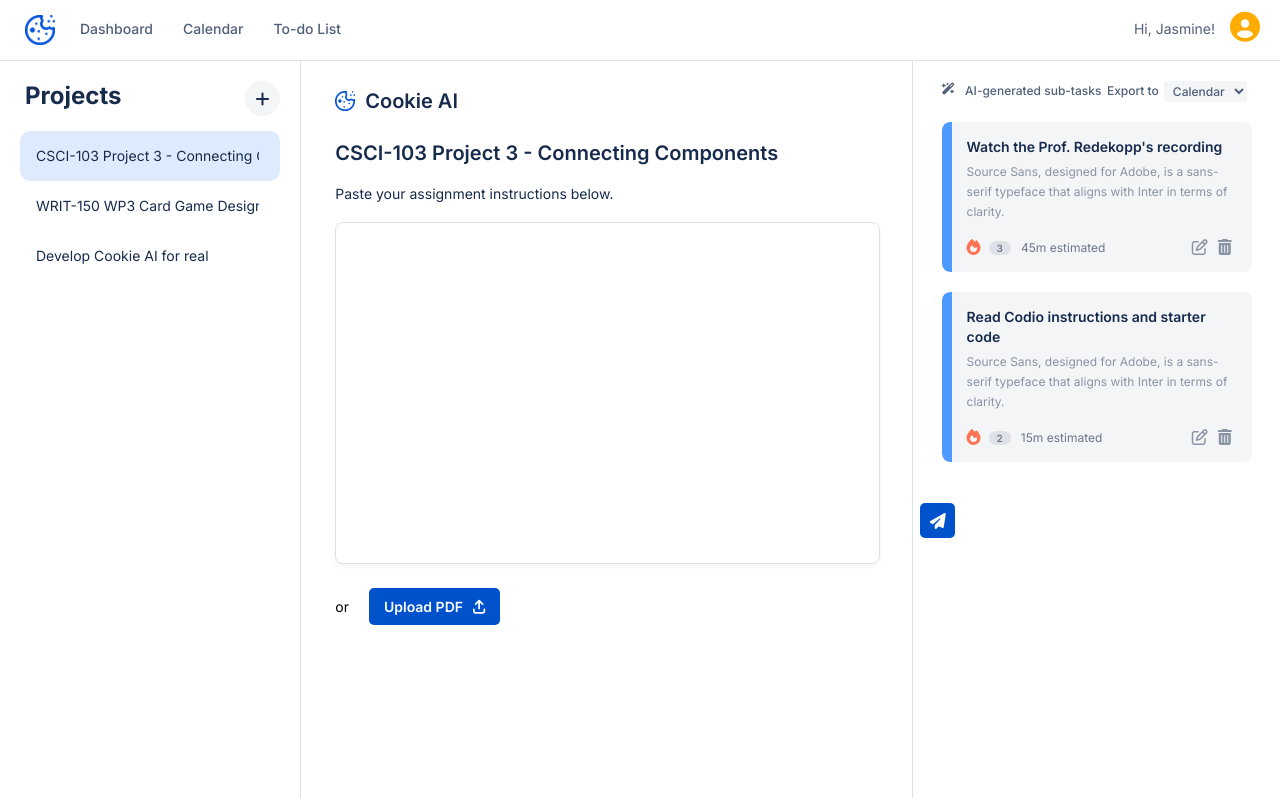
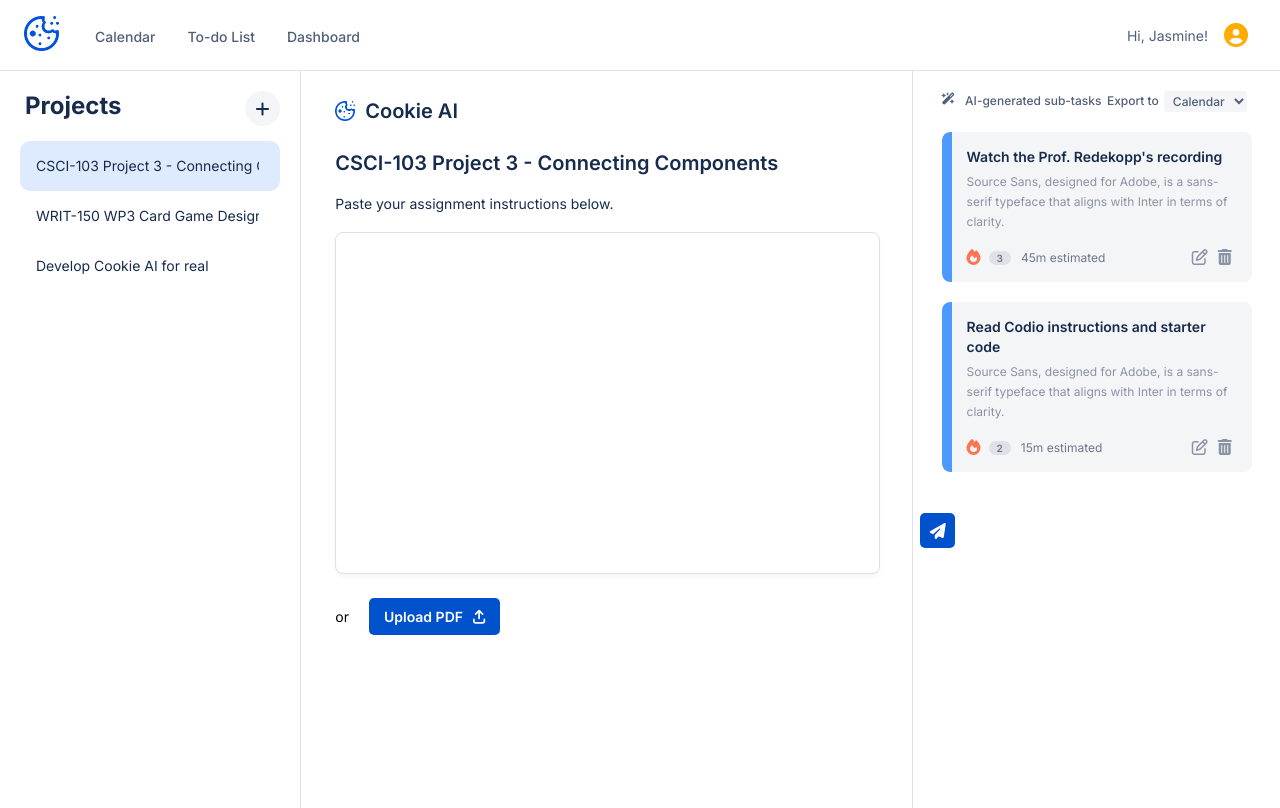
Before and after one commit to YippieWeb/cookie-ai, a React (Create React App) app: page /dashboard in a window 1280 px wide. Built offline with nearby package versions, Linux system fonts and the light colour scheme.

Commit message:
added navbar

```diff
--- a/src/App.css
+++ b/src/App.css
@@ -21,7 +21,7 @@ h1, h2, h3, p {
 .project-column {
   flex: 1;
   padding: 20px;
-  border-right: 1.5px solid #DFE1E8;
+  border-right: 1.5px solid #DFE1E6;
 }
 
 .assignment-column {
@@ -32,5 +32,5 @@ h1, h2, h3, p {
 .subtask-column {
   flex: 4;
   padding: 20px;
-  border-left: 1.5px solid #DFE1E8;
+  border-left: 1.5px solid #DFE1E6;
 }
--- a/src/components/Assignments/Assignments.css
+++ b/src/components/Assignments/Assignments.css
@@ -43,7 +43,7 @@
   height: 300px;
   padding: 20px;
   border-radius: 8px;
-  border: 1.5px solid #DFE1E8;
+  border: 1.5px solid #DFE1E6;
   box-shadow: rgba(0, 0, 0, 0.04) 0px 3px 5px;
   resize: none;
   font-family: 'Inter', sans-serif;
--- a/src/components/Assignments/Assignments.js
+++ b/src/components/Assignments/Assignments.js
@@ -19,10 +19,10 @@ function Assignments() {
                     <p>or</p>
                     <button className='upload-button'>
                         <p>Upload PDF</p>
-                        <i class="fa-solid fa-arrow-up-from-bracket"></i>
+                        <i className="fa-solid fa-arrow-up-from-bracket"></i>
                     </button>
                     <button className='send-button'>
-                    <i class="fa-solid fa-paper-plane"></i>
+                    <i className="fa-solid fa-paper-plane"></i>
                     </button>
                 </div>
             </div>
--- a/src/components/Header/Header.css
+++ b/src/components/Header/Header.css
@@ -1,7 +1,7 @@
-.main-header {
+/* .main-header {
   display: flex;
   justify-content: space-between;
-  border-bottom: 1.5px solid #DFE1E8;
+  border-bottom: 1.5px solid #DFE1E6;
 }
 
 .main-header .left {
@@ -41,4 +41,70 @@
 .main-header .right i {
   font-size: 30px;
   color: #FFAB00;
+} */
+
+.navbar {
+  display: flex;
+  justify-content: space-between;
+  align-items: center;
+  padding: 1rem;
+  border-bottom: 1.5px solid #DFE1E6;
 }
+
+.navbar-left {
+  display: flex;
+  padding-left: 8px;
+}
+
+.navbar-left .logo {
+  width: 35px;
+  height: 35px;
+  font-size: 1.5rem;
+  font-weight: bold;
+  color: #fff;
+  text-decoration: none;
+}
+
+.navbar-left .nav-links {
+  padding: 2px 0 0 24px;
+  list-style-type: none;
+  display: flex;
+  margin: 0;
+}
+
+.navbar-left .nav-links li {
+  padding: 8px 12px;
+  margin-right: 8px;
+  border-radius: 4px;
+  transition: .3s ease;
+}
+
+.navbar-left .nav-links li:hover {
+  background-color: #F4F5F7;
+}
+
+.navbar-left .nav-links a {
+  color: #505F79;
+  font-size: 14px;
+  font-weight: 500;
+  text-decoration: none;
+}
+
+.navbar-right {
+  display: flex;
+  align-items: center;
+  padding-right: 16px;
+}
+
+.navbar-right p {
+  color: #505F79;
+  font-size: 14px;
+}
+
+.navbar-right .user-icon {
+  color: #FFAB00;
+  font-size: 24px;
+  text-decoration: none;
+  margin-left: 1rem;
+  position: relative;
+}
--- a/src/components/Header/Header.js
+++ b/src/components/Header/Header.js
@@ -4,22 +4,46 @@ import './Header.css';
 
 function Header() {
     return (
-        <div className='main-header'>
-            <div className='left'>
-                <div className='logo'>
-                    <img src={logo} className='cookie-logo' alt="logo" />
-                </div>
-                <div className='navbar'>
-                    <p>Dashboard</p>
-                    <p>Calendar</p>
-                    <p>To-do List</p>
-                </div>
+        // <div className='main-header'>
+        //     <div className='left'>
+        //         <div className='logo'>
+        //             <img src={logo} className='cookie-logo' alt="logo" />
+        //         </div>
+        //         <div className='navbar'>
+        //             <p>Dashboard</p>
+        //             <p>Calendar</p>
+        //             <p>To-do List</p>
+        //         </div>
+        //     </div>
+        //     <div className='right'>
+        //         <p>Hi, Jasmine!</p>
+        //         <i class="fa-solid fa-circle-user"></i>
+        //     </div>
+        // </div>
+        <nav className="navbar">
+            <div className="navbar-left">
+                <a href="/" className="logo">
+                <img src={logo} className='logo' alt="logo" />
+                </a>
+                <ul className="nav-links">
+                    <li>
+                        <a href="/calendar">Calendar</a>
+                    </li>
+                    <li>
+                        <a href="/to-do">To-do List</a>
+                    </li>
+                    <li>
+                        <a href="/dashboard">Dashboard</a>
+                    </li>
+                </ul>
             </div>
-            <div className='right'>
+            <div className="navbar-right">
                 <p>Hi, Jasmine!</p>
-                <i class="fa-solid fa-circle-user"></i>
+                <a href="/account" className="user-icon">
+                    <i className="fa-solid fa-circle-user"></i>
+                </a>
             </div>
-        </div>
+        </nav>
     );
 }
 
--- a/src/components/Subtasks/Subtasks.js
+++ b/src/components/Subtasks/Subtasks.js
@@ -7,7 +7,7 @@ function Subtasks() {
             <div className='wrapper'>
                 <div className='header'>
                     <div className='title'>
-                        <i class="fa-solid fa-wand-magic-sparkles"></i>
+                        <i className="fa-solid fa-wand-magic-sparkles"></i>
                         <p>AI-generated sub-tasks</p>
                     </div>
                     <div className='export'>
@@ -26,7 +26,7 @@ function Subtasks() {
                             <p className='description'>Source Sans, designed for Adobe, is a sans-serif typeface that aligns with Inter in terms of clarity.</p>
                             <div className='tools'>
                                 <div className='priority'>
-                                    <i class="fa-solid fa-fire"></i>
+                                    <i className="fa-solid fa-fire"></i>
                                     <div className='level'>
                                         <p>3</p>
                                     </div>
@@ -35,8 +35,8 @@ function Subtasks() {
                                     </div>
                                 </div>
                                 <div className='edit'>
-                                    <i class="fa-regular fa-pen-to-square"></i>
-                                    <i class="fa-solid fa-trash-can"></i>
+                                    <i className="fa-regular fa-pen-to-square"></i>
+                                    <i className="fa-solid fa-trash-can"></i>
                                 </div>
                             </div>
                         </div>
@@ -48,7 +48,7 @@ function Subtasks() {
                             <p className='description'>Source Sans, designed for Adobe, is a sans-serif typeface that aligns with Inter in terms of clarity.</p>
                             <div className='tools'>
                                 <div className='priority'>
-                                    <i class="fa-solid fa-fire"></i>
+                                    <i className="fa-solid fa-fire"></i>
                                     <div className='level'>
                                         <p>2</p>
                                     </div>
@@ -57,8 +57,8 @@ function Subtasks() {
                                     </div>
                                 </div>
                                 <div className='edit'>
-                                    <i class="fa-regular fa-pen-to-square"></i>
-                                    <i class="fa-solid fa-trash-can"></i>
+                                    <i className="fa-regular fa-pen-to-square"></i>
+                                    <i className="fa-solid fa-trash-can"></i>
                                 </div>
                             </div>
                         </div>
```
